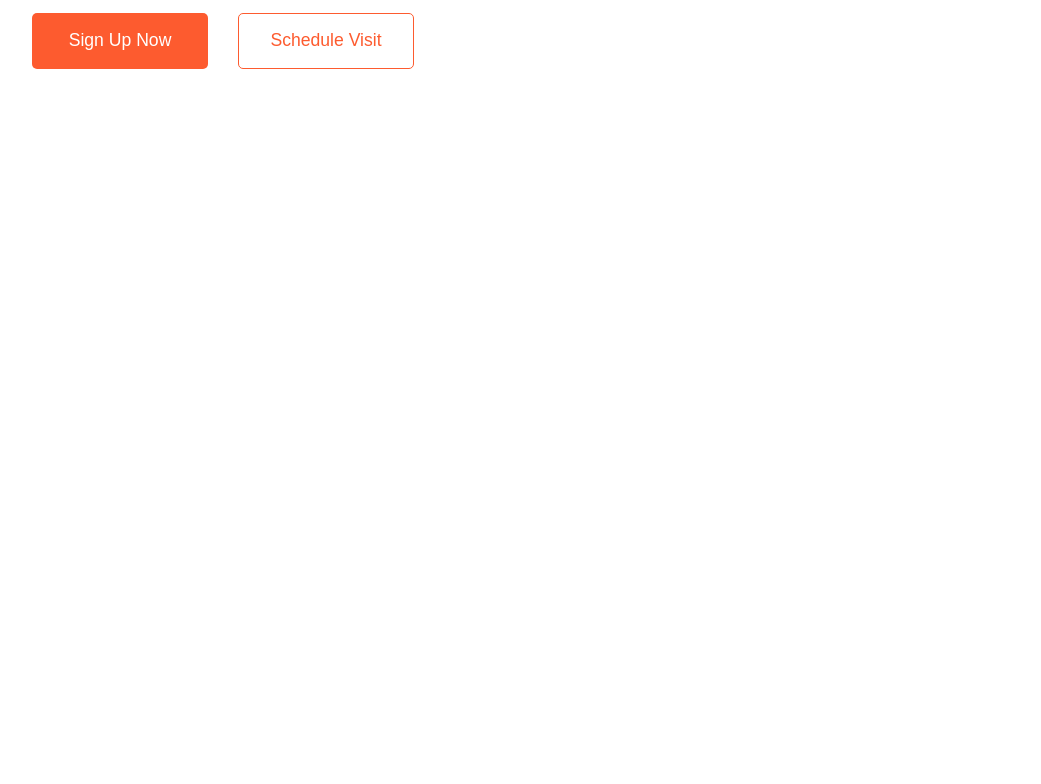
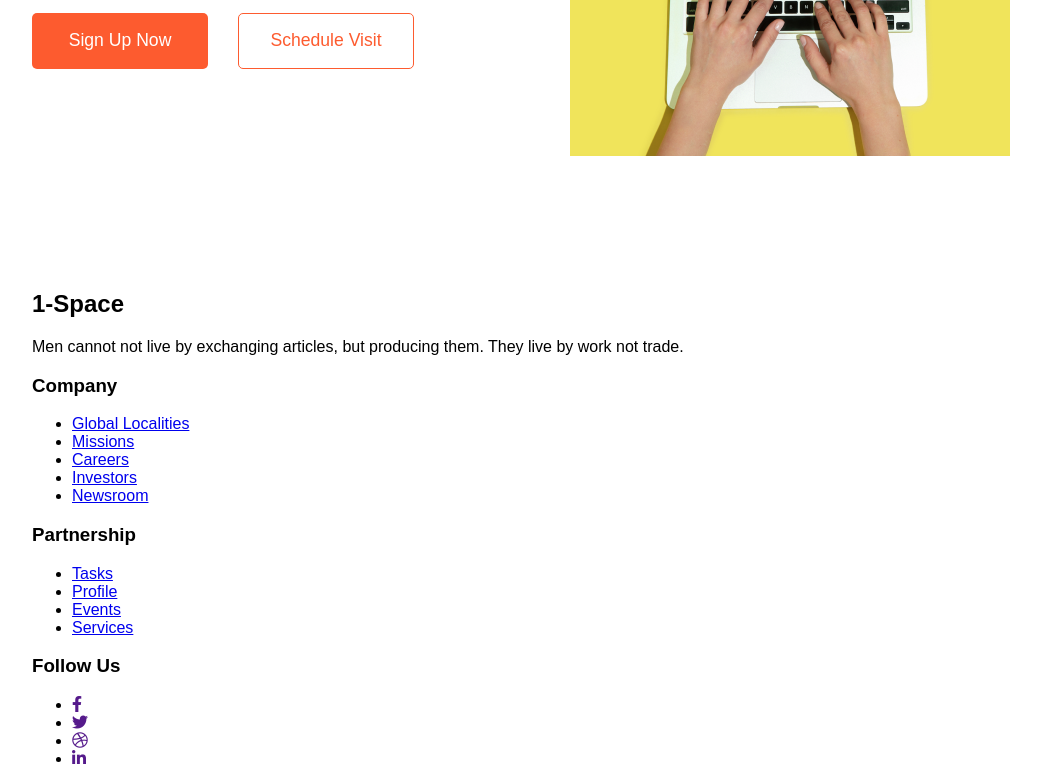
Before and after one commit to nayanchy/1space-landingpage, a plain HTML site: page index.html in a window 1280 px wide. Shown: the part 5289-6073 px from the top of the page, without its empty margins (70-1111 px from the left). Before the commit the page ends 5559 px from the top, so only its background shows below. Drawn offline with Linux system fonts and the light colour scheme; a web font is replaced by a local one.

Commit message:
Adding footer

```diff
--- a/index.html
+++ b/index.html
@@ -281,9 +281,47 @@
             </div>
         </div>
         <div class="member-right">
-
+            <div class="rectangle-left"></div>
+            <div class="member-image">
+                <img src="./img/member.png" alt="">
+            </div>
         </div>
     </section>
-
+    <footer class="container">
+        <div class="footer-wrap">
+            <div class="about">
+                <h2>1-Space</h2>
+                <p>Men cannot not live by exchanging articles, but producing them. They live by work not trade.</p>
+            </div>
+            <div class="company">
+                <h3 class="footer-heading">Company</h3>
+                <ul>
+                    <li><a href="#">Global Localities</a></li>
+                    <li><a href="#">Missions</a></li>
+                    <li><a href="#">Careers</a></li>
+                    <li><a href="#">Investors</a></li>
+                    <li><a href="#">Newsroom</a></li>
+                </ul>
+            </div>
+            <div class="partnership">
+                <h3 class="footer-heading">Partnership</h3>
+                <ul>
+                    <li><a href="#">Tasks</a></li>
+                    <li><a href="#">Profile</a></li>
+                    <li><a href="#">Events</a></li>
+                    <li><a href="#">Services</a></li>
+                </ul>
+            </div>
+            <div class="social">
+                <h3 class="footer-heading">Follow Us</h3>
+                <ul>
+                    <li><a href=""><i class="fab fa-facebook-f"></i></a></li>
+                    <li><a href=""><i class="fab fa-twitter"></i></a></li>
+                    <li><a href=""><i class="fab fa-dribbble"></i></a></li>
+                    <li><a href=""><i class="fab fa-linkedin-in"></i></a></li>
+                </ul>
+            </div>
+        </div>
+    </footer>
 </body>
 </html>
```
